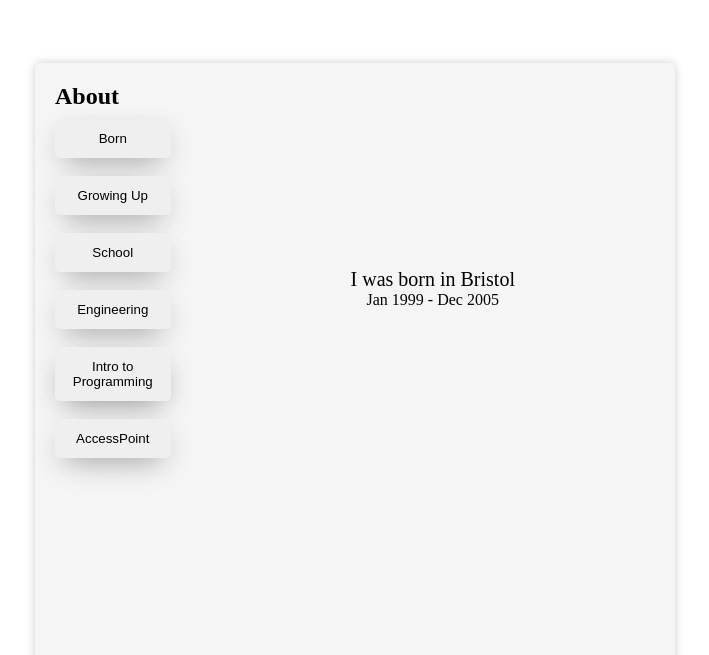
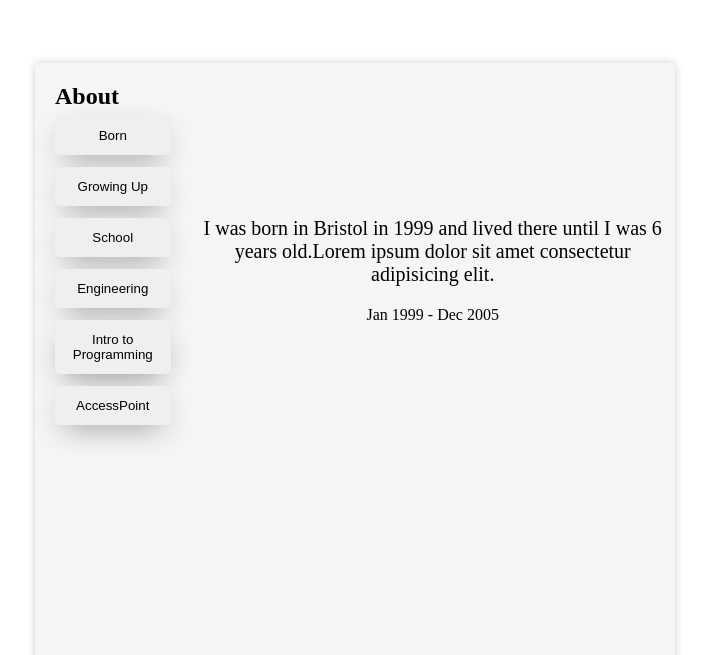
Before and after one commit to LukeWebster-Khan/Portfolio, a Next.js app: page / in a window 1280 px wide. Shown: the part 737-1392 px from the top of the page, without its empty margins (285-994 px from the left). Built offline with nearby package versions, Linux system fonts and the light colour scheme; a web font is replaced by a local one.

Commit message:
restyled about section

```diff
--- a/public/about.json
+++ b/public/about.json
@@ -2,31 +2,31 @@
     {
         "id": "1",
         "date": "Jan 1999 - Dec 2005",
-        "desc": "I was born in Bristol"
+        "desc": "I was born in Bristol in 1999 and lived there until I was 6 years old.Lorem ipsum dolor sit amet consectetur adipisicing elit. "
     },
     {
         "id": "2",
         "date": "Jan 2006 - Dec 2007",
-        "desc": "I have 2 brothers, each one six years apart"
+        "desc": "I have 2 brothers, each one six years apartLorem ipsum dolor sit amet consectetur adipisicing elit."
     },
     {
         "id": "3",
         "date":"Jan 2008 - Dec 2017",
-        "desc": "I Went to Clifton College"
+        "desc": "I Went to Clifton College Lorem ipsum dolor sit amet consectetur adipisicing elit."
     },
     {
         "id": "4",
         "date":"Jan 2018 - Oct 2020",
-        "desc": "I worked as a Civil Engineer"
+        "desc": "I worked as a Civil Engineer Lorem ipsum dolor sit amet consectetur adipisicing elit."
     },
     {
         "id": "5",
         "date": "July 2020 - Oct 2020",
-        "desc": "I learned to programme using FreeCodeCamp"
+        "desc": "I learned to programme using FreeCodeCamp Lorem ipsum dolor sit amet consectetur adipisicing elit."
     },
     {
         "id": "6",
         "date": "Sep 2020 - Present",
-        "desc": "I work as a Junior Developer at AccessPoint"
+        "desc": "I work as a Junior Developer at AccessPoint Lorem ipsum dolor sit amet consectetur adipisicing elit."
     }
 ]
--- a/styles/Page.module.scss
+++ b/styles/Page.module.scss
@@ -13,15 +13,21 @@
   }
   &__desc {
     font-size: 20px;
+    text-align: center;
+    margin-bottom: 20px;
   }
   &__button {
     padding: 12px;
     border: none;
     border-radius: 5px;
     box-shadow: 0 10px 30px -10px grey;
-    margin: 9px 0;
+    margin: 6px 0;
     cursor: pointer;
     &:hover {
+      scale: 1.1;
+    }
+    &:focus {
+      outline: none;
       scale: 1.1;
     }
   }
```
Also changed, not shown: components/About.js (+0 -21 lines).
